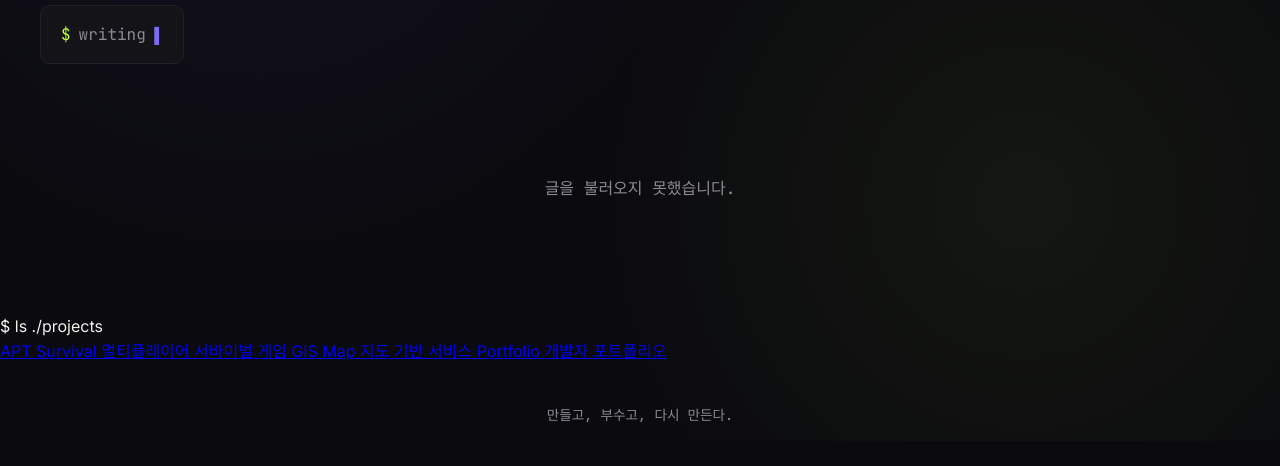
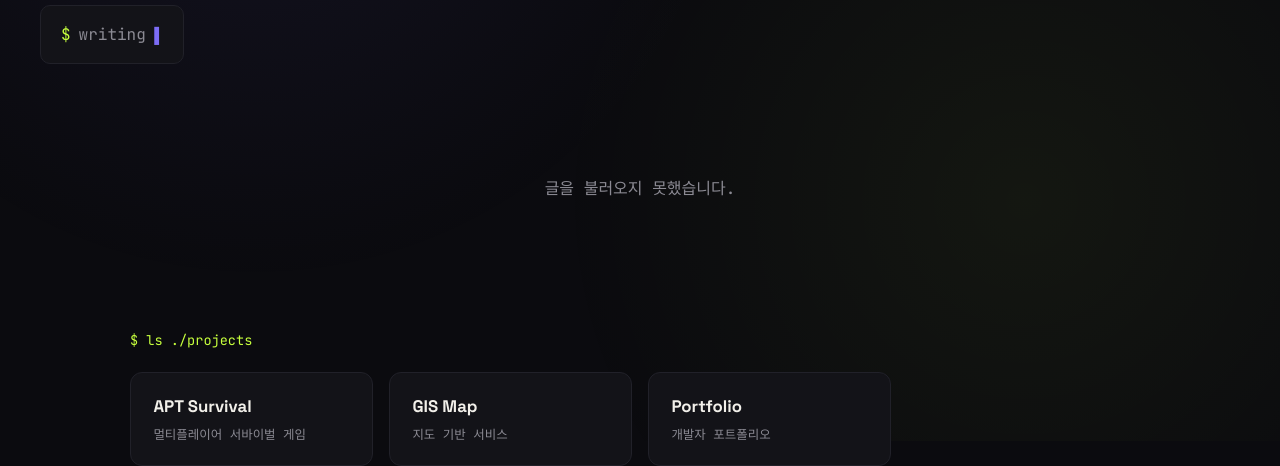
Before and after one commit to shchoung/raphael, a website: page public/index.html in a window 1280 px wide. Shown: the part 359-825 px from the top of the page. Drawn offline with Linux system fonts and the light colour scheme; no server answers.

Commit message:
Add files via upload

```diff
--- a/public/css/style.css
+++ b/public/css/style.css
@@ -207,6 +207,52 @@ body {
   font-family: var(--font-mono);
 }
 
+/* Projects section */
+.projects {
+  padding: 1rem 2.5rem 4rem;
+  max-width: 1100px;
+  margin: 0 auto;
+  position: relative;
+  z-index: 5;
+}
+.projects-eyebrow {
+  font-family: var(--font-mono);
+  color: var(--accent-2);
+  font-size: 0.85rem;
+  margin-bottom: 1.25rem;
+}
+.projects-grid {
+  display: grid;
+  grid-template-columns: repeat(auto-fill, minmax(220px, 1fr));
+  gap: 1rem;
+}
+.project-card {
+  background: var(--bg-elevated);
+  border: 1px solid var(--border);
+  border-radius: 12px;
+  padding: 1.25rem 1.4rem;
+  text-decoration: none;
+  color: var(--text);
+  display: flex;
+  flex-direction: column;
+  gap: 0.35rem;
+  transition: transform 0.2s ease, border-color 0.2s ease;
+}
+.project-card:hover {
+  transform: translateY(-3px);
+  border-color: var(--accent);
+}
+.project-name {
+  font-family: var(--font-display);
+  font-weight: 700;
+  font-size: 1.05rem;
+}
+.project-desc {
+  font-family: var(--font-mono);
+  font-size: 0.78rem;
+  color: var(--text-dim);
+}
+
 /* Post detail */
 .post-wrap {
   max-width: 720px;
```
